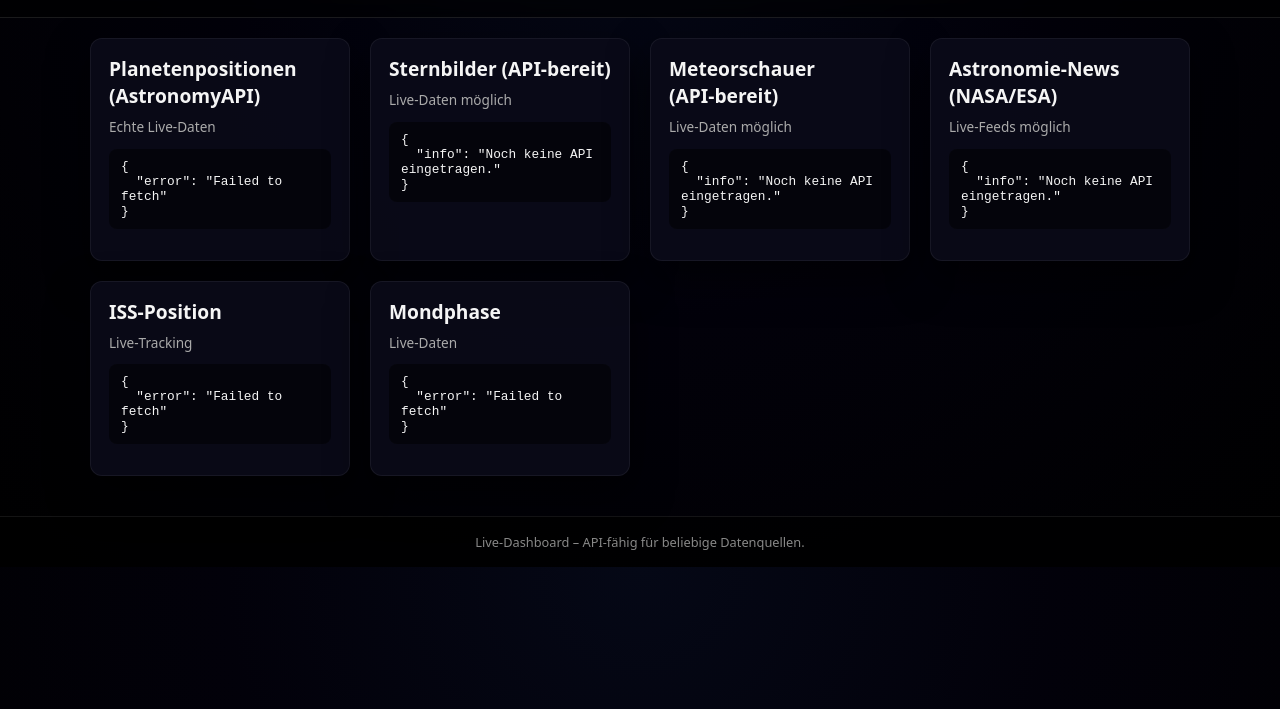
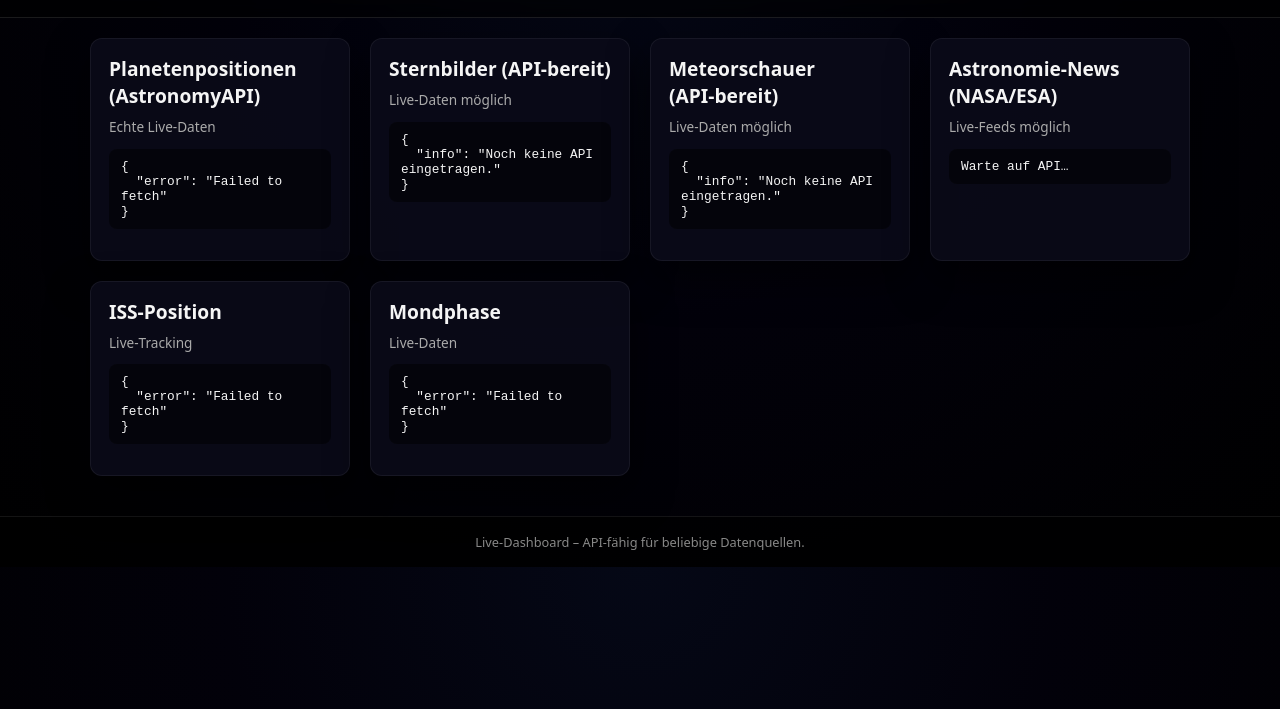
Before and after one commit to Mimi429255/letzter-versuch, a plain HTML site: page index.html in a window 1280 px wide. Shown: the part 91-800 px from the top of the page. Drawn offline with Linux system fonts and the light colour scheme; no server answers.

Commit message:
Update index.html

```diff
--- a/index.html
+++ b/index.html
@@ -164,8 +164,8 @@
     // ---------------------------------------------------------
 
     // 🔧 HIER API-DATEN EINTRAGEN
-    const APP_ID = "APP_ID_HIER_EINFÜGEN";
-    const APP_SECRET = "APP_SECRET_HIER_EINFÜGEN";
+    const APP_ID = "74dbbe57-084a-4908-b280-e817c10ea346";
+    const APP_SECRET = "74dbbe57-084a-4908-b280-e817c10ea346";
 
     const LAT = 50.9375;
     const LON = 6.9603;
@@ -228,7 +228,7 @@
         // Beispiel:
         // const data = await callAPI("https://api.nasa.gov/planetary/apod?api_key=DEIN_KEY");
 
-        const data = { info: "Noch keine API eingetragen." };
+
 
         document.getElementById("news").textContent =
             JSON.stringify(data, null, 2);
```
